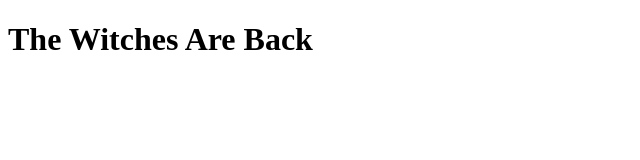
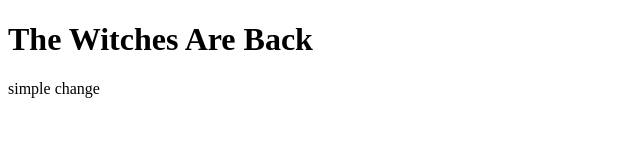
Before and after one commit to dhazlettjr/haz-day3, a plain HTML site: page witches.html in a window 1280 px wide. Shown: the whole page, without its empty margins (0-640 px from the left). Drawn offline with Linux system fonts and the light colour scheme.

Commit message:
updated file

```diff
--- a/witches.html
+++ b/witches.html
@@ -8,6 +8,7 @@
 </head>
 <body>
     <h1>The Witches Are Back</h1>
+    simple change
 
 </body>
 </html>
```
